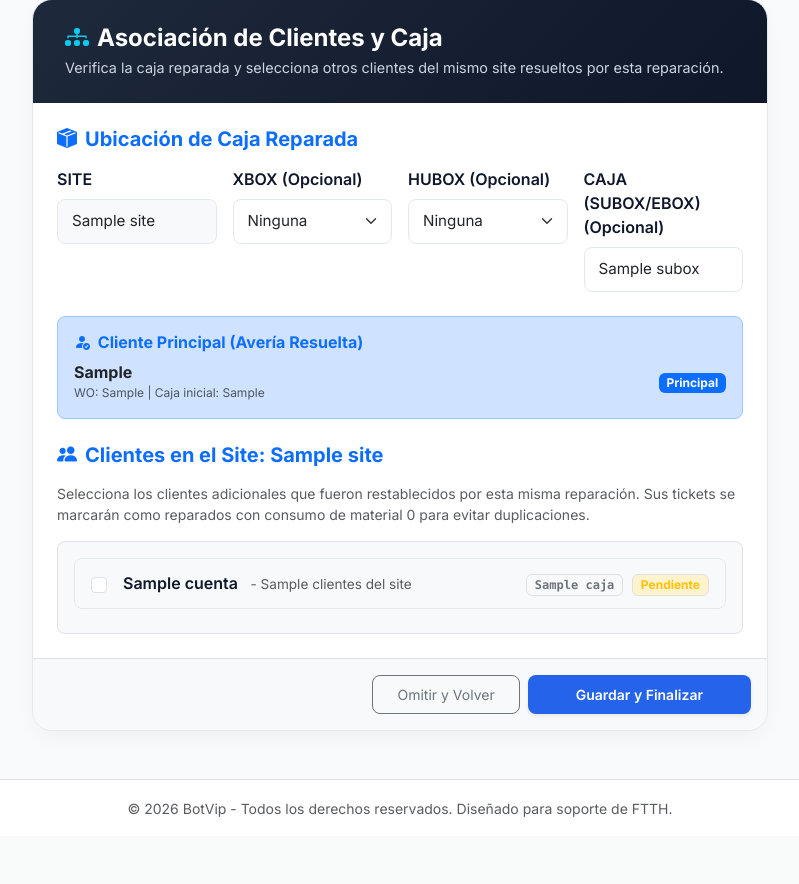
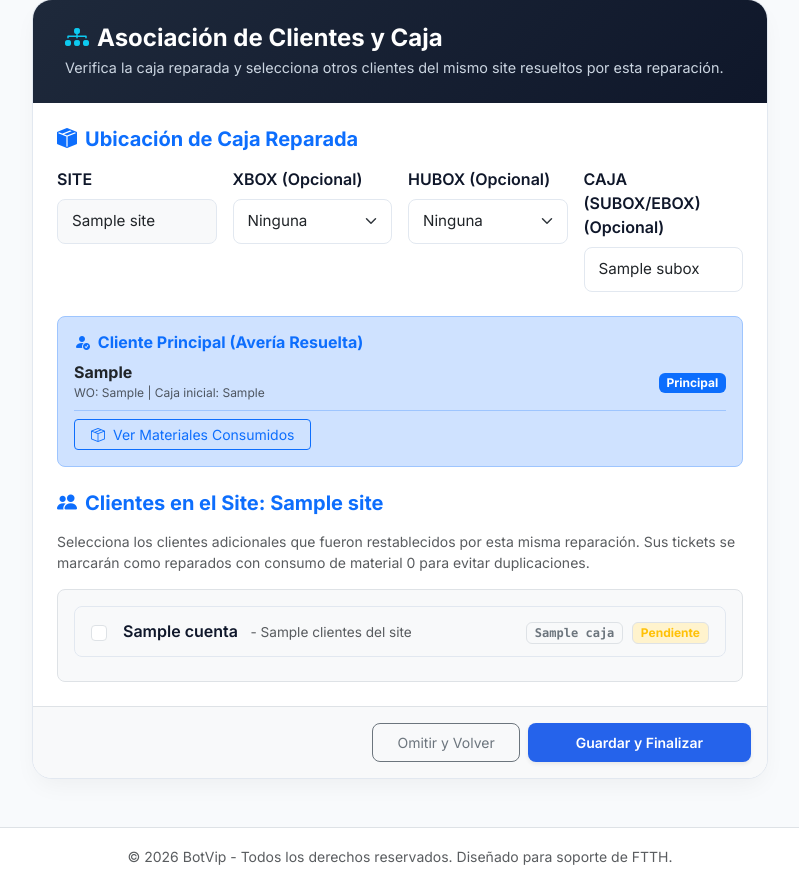
Before and after one commit to jjvargas2002-dot/botvip, a Flask app: template templates/agrupar.html in a window 1280 px wide. Shown: the part 99-983 px from the top of the page, without its empty margins (240-1039 px from the left). Before the commit the page ends 916 px from the top, so only its background shows below. Run offline with Flask 3, Linux system fonts and the light colour scheme; tables that the repository leaves empty hold one stand-in row (values such as "Sample post"); the template is opened without the code that fills it: values that come from a table or form of the project are taken from there, most other values are stand-ins (such as "Sample title", 1, 10 or a date in 2020).

Commit message:
feat: improve grouping view navigation, materials detail display and filter out non-principal resolved tickets using ilike

```diff
--- a/app.py
+++ b/app.py
@@ -1000,7 +1000,7 @@ def agrupar_clientes_averia(id):
             or_(
                 Averia.material_comentarios.is_(None),
                 Averia.material_comentarios == "",
-                ~Averia.material_comentarios.like("%Agrupado en la avería principal%")
+                ~Averia.material_comentarios.ilike("%Agrupado%principal%")
             )
         ).order_by(Averia.fecha_resolucion.desc()).all()
 
@@ -1065,13 +1065,23 @@ def agrupar_clientes_averia(id):
             principales_display = []
             for p in validos:
                 cl = clientes_dict.get(p.cuenta)
+
+                # Format materials list
+                materiales_list = []
+                for key, val in p.materiales_dict.items():
+                    if val and val > 0:
+                        parts = key.split("|")
+                        name = parts[1] if len(parts) > 1 else parts[0]
+                        materiales_list.append(f"{val} {name}")
+
                 principales_display.append({
                     "id": p.id,
                     "cuenta": p.cuenta or p.codigo_wo or f"Manual {p.id}",
                     "nombre": cl.nombre if cl else "Cliente de Sheet",
                     "caja": p.caja or "N/A",
                     "fecha_resolucion": p.fecha_resolucion.strftime("%d/%m/%Y %H:%M") if p.fecha_resolucion else "N/A",
-                    "dias_pendientes": p.dias_pendientes or 0
+                    "dias_pendientes": p.dias_pendientes or 0,
+                    "materiales": materiales_list
                 })
 
             return render_template(
@@ -1182,8 +1192,8 @@ def agrupar_clientes_averia(id):
                 if row.cuentas_asociadas:
                     # It is a main ticket of another group
                     is_already_grouped = True
-                elif row.material_comentarios and "Agrupado en la avería principal" in row.material_comentarios:
-                    if f"({averia.cuenta})" not in row.material_comentarios and f"Cuenta {averia.cuenta}" not in row.material_comentarios and f"ID {averia.id}" not in row.material_comentarios:
+                elif row.material_comentarios and "agrupado" in row.material_comentarios.lower() and "principal" in row.material_comentarios.lower():
+                    if f"({averia.cuenta})" not in row.material_comentarios and f"cuenta {averia.cuenta}" not in row.material_comentarios.lower() and f"id {averia.id}" not in row.material_comentarios.lower():
                         # It belongs to another group
                         is_already_grouped = True
 
@@ -1204,13 +1214,22 @@ def agrupar_clientes_averia(id):
                     "seleccionado": is_associated
                 })
 
+    # Format materials list for principal ticket
+    materiales_principal = []
+    for key, val in averia.materiales_dict.items():
+        if val and val > 0:
+            parts = key.split("|")
+            name = parts[1] if len(parts) > 1 else parts[0]
+            materiales_principal.append(f"{val} {name}")
+
     return render_template(
         "agrupar.html",
         averia=averia,
         site=site,
         xbox=xbox,
         hubox=hubox,
-        clientes_del_site=clientes_del_site
+        clientes_del_site=clientes_del_site,
+        materiales_principal=materiales_principal
     )
 
 
--- a/templates/agrupar.html
+++ b/templates/agrupar.html
@@ -84,7 +84,7 @@
                         <h6 class="fw-bold text-primary mb-2">
                             <i class="bi bi-person-fill-check me-1"></i> Cliente Principal (Avería Resuelta)
                         </h6>
-                        <div class="d-flex justify-content-between align-items-center">
+                        <div class="d-flex justify-content-between align-items-center mb-2">
                             <div>
                                 <span class="fw-bold text-dark fs-6">{{ averia.cuenta }}</span>
                                 <small class="text-muted d-block" style="font-size: 0.75rem;">WO: {{ averia.codigo_wo or 'N/A' }} | Caja inicial: {{ averia.caja or 'N/A' }}</small>
@@ -93,6 +93,23 @@
                                 <span class="badge bg-primary text-white px-2.5 py-1">Principal</span>
                             </div>
                         </div>
+
+                        {% if materiales_principal %}
+                        <div class="mt-2 pt-2 border-top border-primary-subtle">
+                            <button class="btn btn-sm btn-outline-primary py-1 px-3 fs-8" type="button" data-bs-toggle="collapse" data-bs-target="#mat-principal">
+                                <i class="bi bi-box-seam me-1"></i> Ver Materiales Consumidos
+                            </button>
+                            <div class="collapse mt-2" id="mat-principal">
+                                <div class="card card-body p-2 bg-white border-0 small">
+                                    <ul class="mb-0 ps-3 text-slate-700">
+                                        {% for m in materiales_principal %}
+                                        <li>{{ m }}</li>
+                                        {% endfor %}
+                                    </ul>
+                                </div>
+                            </div>
+                        </div>
+                        {% endif %}
                     </div>
 
                     <!-- Sección de Clientes -->
@@ -130,7 +147,7 @@
 
                 <!-- Footer Acciones -->
                 <div class="p-3 bg-light border-top d-flex justify-content-end gap-2">
-                    <a href="{{ url_for('dashboard') }}" class="btn btn-outline-secondary btn-sm px-4 py-2 rounded-3">Omitir y Volver</a>
+                    <a href="javascript:history.back()" class="btn btn-outline-secondary btn-sm px-4 py-2 rounded-3">Omitir y Volver</a>
                     <button type="submit" class="btn btn-premium-primary btn-sm px-5 py-2 rounded-3 fw-semibold shadow-sm">Guardar y Finalizar</button>
                 </div>
             </form>
```
Also changed, not shown: templates/seleccionar_principal.html (+18 -1 lines).
